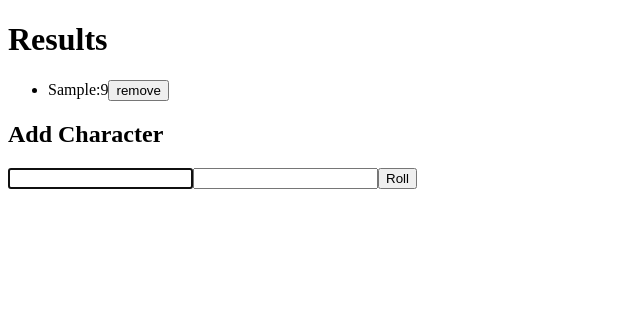
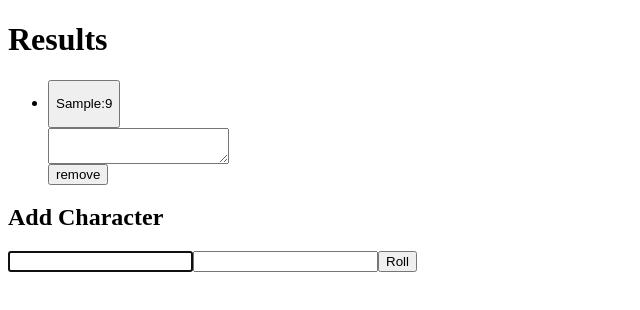
Before and after one commit to Taniel49/init-roller, a React (Create React App) app: page / in a window 1280 px wide. Both pictures are taken after typing "Sample", "5" into the empty fields and a click on the button "Roll". Shown: the top 310 px of the page, without its empty margins (0-640 px from the left). Built offline with nearby package versions, Linux system fonts and the light colour scheme.

Commit message:
textarea added

```diff
--- a/src/components/CharacterResult/CharacterResult.js
+++ b/src/components/CharacterResult/CharacterResult.js
@@ -1,8 +1,22 @@
 import React from 'react';
 
-function CharacterResult({name, result, index, removeCharacter}){
+function CharacterResult({name, result, index, removeCharacter}) {
+    const [isTextareaOpened, setTextareaOpened] = React.useState('false');
+
     return (
-        <li>{name}:{result}<button type={'button'} onClick={()=>{removeCharacter(index)}}> remove</button></li>
+        <li>
+            <button type={'button'}
+            onClick={() => {
+                setTextareaOpened(!isTextareaOpened);
+            }}>
+                <p>{name}:{result}</p>
+            </button>
+            <textarea style={{display: isTextareaOpened ? 'block' : 'none'}}/>
+            <button type={'button'} onClick={() => {
+                removeCharacter(index)
+            }}> remove
+            </button>
+        </li>
     );
 }
 
```
